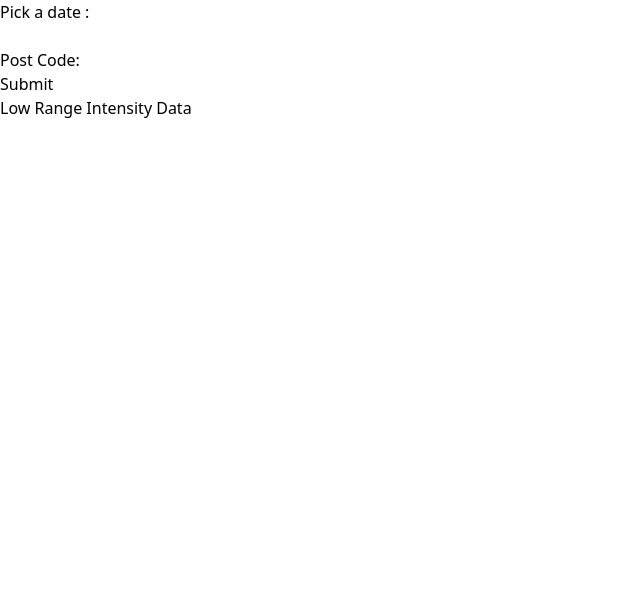
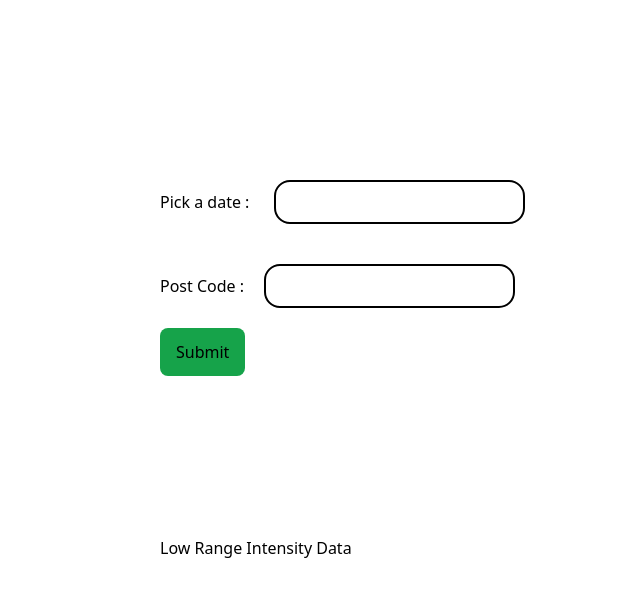
Before and after one commit to bubblyness/C--project, a React (Create React App) app in the folder evc-carbon-interview/: page / in a window 1280 px wide. Shown: the top 596 px of the page, without its empty margins (0-640 px from the left). Built offline with nearby package versions, Linux system fonts and the light colour scheme.

Commit message:
Tailwind CSS: Align Form component in the middle and change button styles

```diff
--- a/evc-carbon-interview/src/components/form/Form.jsx
+++ b/evc-carbon-interview/src/components/form/Form.jsx
@@ -7,25 +7,32 @@ export const Form = ({ submitHandler }) => {
   const [postcode, setPostcode] = useState("");
 
   return (
-    <div>
+    <div className=".place-items-center .m-auto m-40">
       {/* <form> */}
-      <p>Pick a date : </p>
+      <span>Pick a date : </span>
 
       <DatePicker
+        className="form-control p-2 m-5 border-black border-solid border-2 rounded-2xl focus:outline-none placeholder:text-black"
         selected={selectedDate}
         onChange={(date) => setSelectedDate(date)}
       />
       <div>
-        Post Code:
+        Post Code :
         <input
+          className="form-control p-2 m-5 border-black border-solid border-2 rounded-2xl focus:outline-none placeholder:text-black"
           value={postcode}
           type="text"
           onChange={(e) => setPostcode(e.target.value)}
         />
       </div>
-      <button onClick={() => submitHandler(selectedDate, postcode)}>
-        Submit
-      </button>
+      <div className=".m-auto">
+        <button
+          className=".m-auto bg-green-600 rounded-lg py-3 px-4"
+          onClick={() => submitHandler(selectedDate, postcode)}
+        >
+          Submit
+        </button>
+      </div>
       {/* </form> */}
     </div>
   );
--- a/evc-carbon-interview/src/components/intensityIndex/IntensityIndex.jsx
+++ b/evc-carbon-interview/src/components/intensityIndex/IntensityIndex.jsx
@@ -7,7 +7,7 @@ export const IntensityIndex = ({ lowRangeIntensity }) => {
   const dispatch = useDispatch();
 
   return (
-    <div>
+    <div className=".place-items-center .m-auto m-40">
       <h3>Low Range Intensity Data</h3>
       {lowRangeIntensity.map((item, index) => {
         const firstLowIntensityValue = item.find(
```
